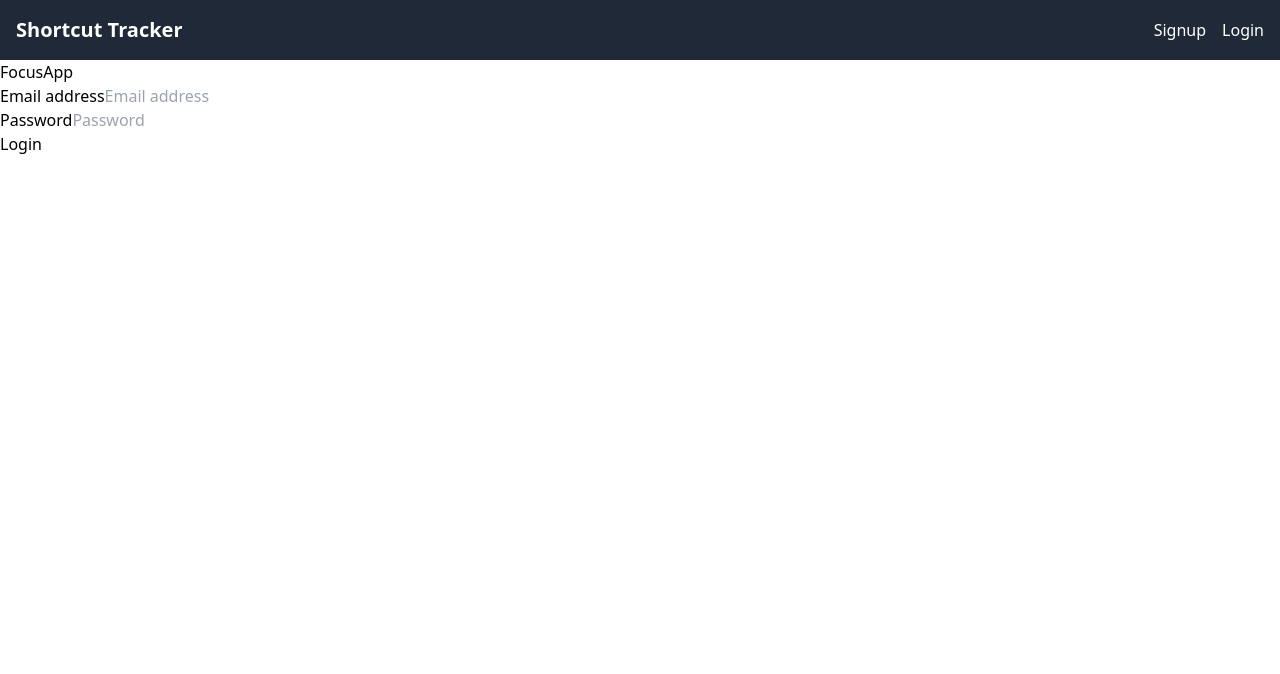
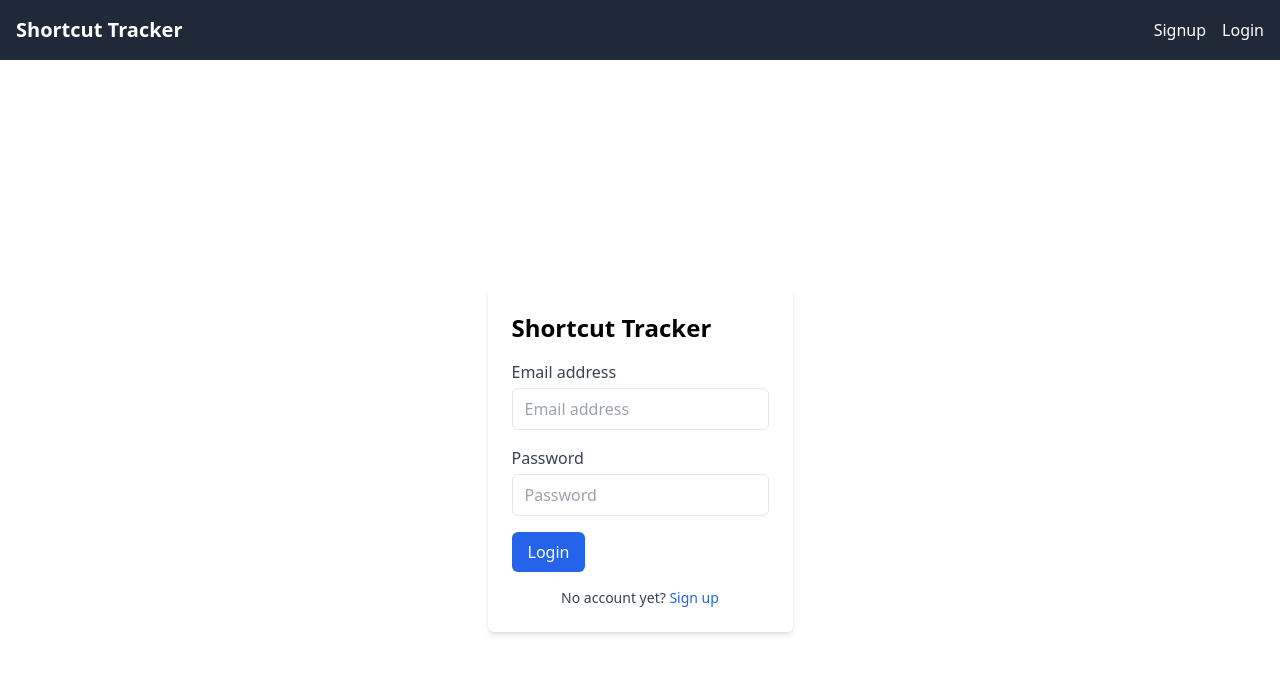
Before and after one commit to michaperki/react-nim, a React (Create React App) app in the folder keyboard-shortcut-tracker/: page /login in a window 1280 px wide. Shown: the top 674 px of the page. Built offline with nearby package versions, Linux system fonts and the light colour scheme; no server answers.

Commit message:
adding stylin for shortcut form, list, login, and signup

```diff
--- a/keyboard-shortcut-tracker/src/SampleComponent.js
+++ /dev/null
@@ -1,9 +0,0 @@
-const SampleComponent = () => {
-    return (
-      <div>
-        <p className="text-blue-500">Hello, this is a sample component using Tailwind CSS!</p>
-      </div>
-    );
-  };
-
-export default SampleComponent;
--- a/keyboard-shortcut-tracker/src/components/HomePage.js
+++ b/keyboard-shortcut-tracker/src/components/HomePage.js
@@ -1,4 +1,3 @@
-// components/Home.js
 import React, { useState, useEffect } from "react";
 import { auth, database } from "../firebase";
 import { useNavigate } from "react-router-dom";
@@ -9,7 +8,6 @@ import { get, ref, onValue } from "firebase/database";
 import { PopularShortcutsContainer, ShortcutCard } from "./styles/HomeStyles"; // Import the styles
 import PopularShortcutsGrid from "./PopularShortcutsGrid"; // Import the new component
 import popularShortcutsData from "../public/popularShortcutsData";
-import SampleComponent from "../SampleComponent";
 
 const Home = ({ isLoggedIn, user }) => {
   const navigate = useNavigate();
@@ -51,7 +49,6 @@ const Home = ({ isLoggedIn, user }) => {
 
   return (
     <>
-      <SampleComponent />
       <div>
         {isLoggedIn ? (
           <div>
@@ -59,10 +56,25 @@ const Home = ({ isLoggedIn, user }) => {
             <ShortcutList shortcuts={shortcuts} />
           </div>
         ) : (
-          <PopularShortcutsContainer>
-            <h2>Popular Shortcuts</h2>
-            <PopularShortcutsGrid popularShortcuts={popularShortcutsData} />
-          </PopularShortcutsContainer>
+          <div className="py-4 px-6 bg-gray-200">
+            <h2 className="text-xl font-semibold mb-4">Popular Shortcuts</h2>
+            <div className="grid grid-cols-2 gap-4">
+              {popularShortcutsData.map((shortcut, index) => (
+                <div key={index} className="bg-white rounded-lg shadow-md p-4 hover:scale-105 transition-transform cursor-pointer">
+                  <div className="text-gray-700 font-medium mb-2">{shortcut.title}</div>
+                  <div className="flex items-center space-x-2">
+                    {shortcut.keys.map((key, keyIndex) => (
+                      <div key={keyIndex} className="rounded-md border border-gray-300 p-1 text-sm w-10 text-center">{key}</div>
+                    ))}
+                  </div>
+                  <div className="flex items-center mt-2">
+                    <img src={shortcut.logo} alt="App Logo" className="w-6 h-6 mr-2" />
+                    <span className="text-gray-600 text-sm">{shortcut.application}</span>
+                  </div>
+                </div>
+              ))}
+            </div>
+          </div>
         )}
       </div>
     </>
--- a/keyboard-shortcut-tracker/src/components/Login.js
+++ b/keyboard-shortcut-tracker/src/components/Login.js
@@ -1,10 +1,9 @@
-// components/Login.js
 import React, { useState } from 'react';
 import { signInWithEmailAndPassword } from 'firebase/auth';
 import { auth } from '../firebase';
 import { NavLink, useNavigate } from 'react-router-dom';
 
-const Login = ({ handleUserLogin }) => { // Renamed the parameter to handleUserLogin
+const Login = ({ handleUserLogin }) => {
   const navigate = useNavigate();
   const [email, setEmail] = useState('');
   const [password, setPassword] = useState('');
@@ -15,7 +14,7 @@ const Login = ({ handleUserLogin }) => { // Renamed the parameter to handleUserL
       .then((userCredential) => {
         // Signed in
         const user = userCredential.user;
-        handleUserLogin(user); // Pass the user information to handleUserLogin
+        handleUserLogin(user);
         navigate('/home');
         console.log(user);
       })
@@ -27,49 +26,58 @@ const Login = ({ handleUserLogin }) => { // Renamed the parameter to handleUserL
   };
 
   return (
-    <>
-      <main>
+    <main className="flex items-center justify-center h-screen">
       <section>
-          <div>
-            <p> FocusApp </p>
+        <div className="bg-white p-6 shadow-md rounded-md">
+          <h2 className="text-2xl font-semibold mb-4">Shortcut Tracker</h2>
 
           <form onSubmit={onLogin}>
-              <div>
-                <label htmlFor="email-address">Email address</label>
+            <div className="mb-4">
+              <label htmlFor="email-address" className="block text-gray-700 font-medium">
+                Email address
+              </label>
               <input
                 id="email-address"
                 name="email"
                 type="email"
                 required
                 placeholder="Email address"
+                className="w-full border rounded-md px-3 py-2 mt-1"
                 onChange={(e) => setEmail(e.target.value)}
               />
             </div>
 
-              <div>
-                <label htmlFor="password">Password</label>
+            <div className="mb-4">
+              <label htmlFor="password" className="block text-gray-700 font-medium">
+                Password
+              </label>
               <input
                 id="password"
                 name="password"
                 type="password"
                 required
                 placeholder="Password"
+                className="w-full border rounded-md px-3 py-2 mt-1"
                 onChange={(e) => setPassword(e.target.value)}
               />
             </div>
 
-              <div>
-                <button type="submit">Login</button> {/* Change to type="submit" */}
+            <div className="mb-4">
+              <button
+                type="submit"
+                className="bg-blue-600 text-white px-4 py-2 rounded-md cursor-pointer"
+              >
+                Login
+              </button>
             </div>
           </form>
 
-            <p className="text-sm text-white text-center">
-              No account yet? <NavLink to="/signup">Sign up</NavLink>
+          <p className="text-sm text-gray-700 text-center">
+            No account yet? <NavLink to="/signup" className="text-blue-600">Sign up</NavLink>
           </p>
         </div>
       </section>
     </main>
-    </>
   );
 };
 
--- a/keyboard-shortcut-tracker/src/components/ShortcutForm.js
+++ b/keyboard-shortcut-tracker/src/components/ShortcutForm.js
@@ -1,6 +1,4 @@
-// components/ShortcutForm.js
 import React, { useState } from 'react';
-import { FormContainer } from './styles/FormStyles'; // Import the styles
 
 const ShortcutForm = ({ onShortcutSubmit }) => {
   const [title, setTitle] = useState('');
@@ -15,35 +13,39 @@ const ShortcutForm = ({ onShortcutSubmit }) => {
   };
 
   return (
-    <FormContainer>
-      <section>
-        <div>
+    <div className="bg-white p-6 shadow-md rounded-md">
       <form onSubmit={handleSubmit}>
-            <div>
-              <label htmlFor="title">Title:</label>
+        <div className="mb-4">
+          <label htmlFor="title" className="block text-gray-700 font-medium">
+            Title:
+          </label>
           <input
             type="text"
             id="title"
             value={title}
             onChange={(e) => setTitle(e.target.value)}
             required
+            className="w-full border rounded-md px-3 py-2 mt-1"
           />
         </div>
-            <div>
-              <label htmlFor="description">Description:</label>
+        <div className="mb-4">
+          <label htmlFor="description" className="block text-gray-700 font-medium">
+            Shortcut:
+          </label>
           <input
             type="text"
             id="description"
             value={description}
             onChange={(e) => setDescription(e.target.value)}
             required
+            className="w-full border rounded-md px-3 py-2 mt-1"
           />
         </div>
-            <button type="submit">Add Shortcut</button>
+        <button type="submit" className="bg-blue-600 text-white px-4 py-2 rounded-md cursor-pointer">
+          Add Shortcut
+        </button>
       </form>
     </div>
-      </section>
-    </FormContainer>
   );
 };
 
--- a/keyboard-shortcut-tracker/src/components/ShortcutList.js
+++ b/keyboard-shortcut-tracker/src/components/ShortcutList.js
@@ -1,22 +1,22 @@
-// components/ShortcutList.js
 import React from 'react';
-import { ShortcutListContainer } from './styles/ListStyles'; // Import the styles
 
 const ShortcutList = ({ shortcuts }) => {
   return (
-    <ShortcutListContainer>
+    <div className="bg-white p-6 shadow-md rounded-md">
       <ul>
         {shortcuts.map((shortcut) => (
-          <li key={shortcut.title}>
+          <li key={shortcut.title} className="mb-4">
             <div>
-              <h3>{shortcut.title}</h3>
-              <p>{shortcut.description}</p>
+              <h3 className="text-lg font-medium">{shortcut.title}</h3>
+              <p className="text-gray-700">{shortcut.description}</p>
             </div>
-            <button>Delete</button>
+            <button className="bg-red-600 text-white px-4 py-2 rounded-md cursor-pointer">
+              Delete
+            </button>
           </li>
         ))}
       </ul>
-    </ShortcutListContainer>
+    </div>
   );
 };
 
--- a/keyboard-shortcut-tracker/src/components/Signup.js
+++ b/keyboard-shortcut-tracker/src/components/Signup.js
@@ -1,23 +1,22 @@
-import React, {useState} from 'react';
+import React, { useState } from 'react';
 import { NavLink, useNavigate } from 'react-router-dom';
-import {  createUserWithEmailAndPassword  } from 'firebase/auth';
+import { createUserWithEmailAndPassword } from 'firebase/auth';
 import { auth } from '../firebase';
 
 const Signup = () => {
   const navigate = useNavigate();
-
-    const [email, setEmail] = useState('')
+  const [email, setEmail] = useState('');
   const [password, setPassword] = useState('');
 
   const onSubmit = async (e) => {
-      e.preventDefault()
+    e.preventDefault();
 
     await createUserWithEmailAndPassword(auth, email, password)
       .then((userCredential) => {
         // Signed in
         const user = userCredential.user;
         console.log(user);
-            navigate("/login")
+        navigate('/login');
         // ...
       })
       .catch((error) => {
@@ -26,19 +25,17 @@ const Signup = () => {
         console.log(errorCode, errorMessage);
         // ..
       });
-
-
-    }
+  };
 
   return (
-    <main >
+    <main className="flex items-center justify-center h-screen">
       <section>
-            <div>
-                <div>
-                    <h1> FocusApp </h1>
-                    <form>
-                        <div>
-                            <label htmlFor="email-address">
+        <div className="bg-white p-6 shadow-md rounded-md">
+          <h1 className="text-2xl font-semibold mb-4">Shortcut Tracker</h1>
+
+          <form onSubmit={onSubmit}>
+            <div className="mb-4">
+              <label htmlFor="email-address" className="block text-gray-700 font-medium">
                 Email address
               </label>
               <input
@@ -48,11 +45,12 @@ const Signup = () => {
                 onChange={(e) => setEmail(e.target.value)}
                 required
                 placeholder="Email address"
+                className="w-full border rounded-md px-3 py-2 mt-1"
               />
             </div>
 
-                        <div>
-                            <label htmlFor="password">
+            <div className="mb-4">
+              <label htmlFor="password" className="block text-gray-700 font-medium">
                 Password
               </label>
               <input
@@ -62,29 +60,25 @@ const Signup = () => {
                 onChange={(e) => setPassword(e.target.value)}
                 required
                 placeholder="Password"
+                className="w-full border rounded-md px-3 py-2 mt-1"
               />
             </div>
 
-                        <button
-                            type="submit"
-                            onClick={onSubmit}
-                        >
+            <button type="submit" className="bg-blue-600 text-white px-4 py-2 rounded-md cursor-pointer">
               Sign up
             </button>
-
           </form>
 
-                    <p>
+          <p className="text-sm text-gray-700 text-center">
             Already have an account?{' '}
-                        <NavLink to="/login" >
+            <NavLink to="/login" className="text-blue-600">
               Sign in
             </NavLink>
           </p>
         </div>
-            </div>
       </section>
     </main>
-  )
-}
+  );
+};
 
-export default Signup
+export default Signup;
```
Lines whose indentation alone changed are shown as unchanged.
